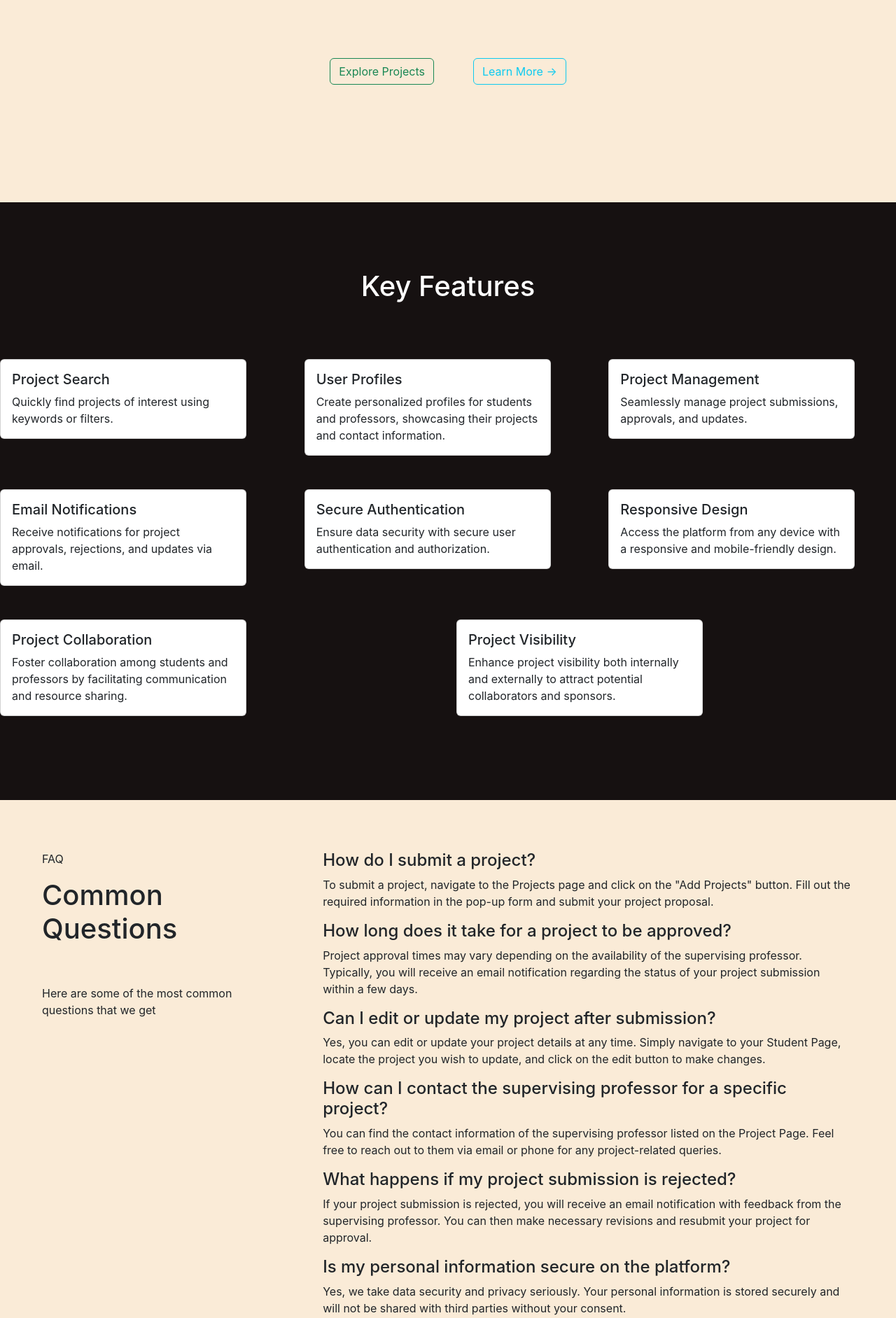
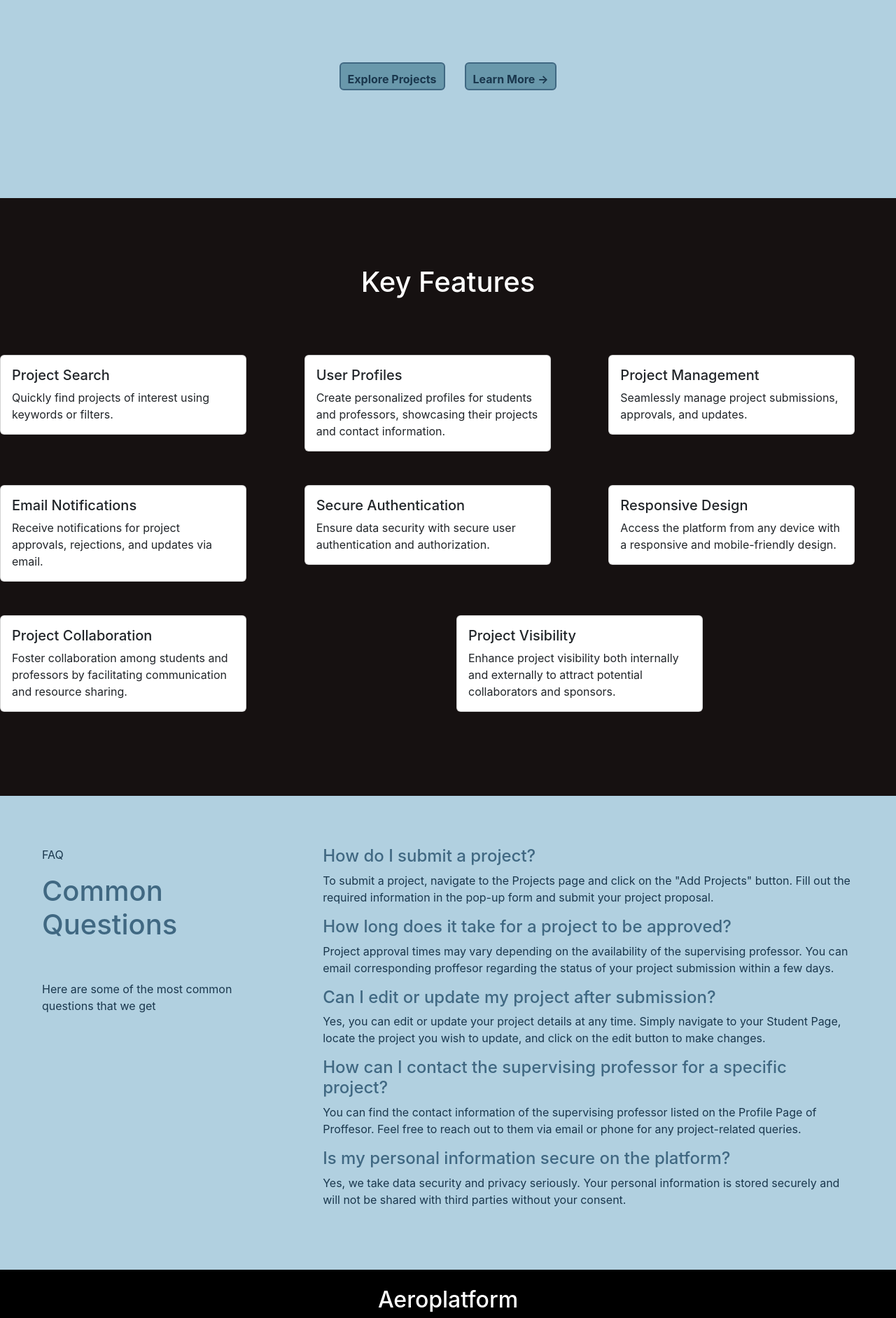
Before and after one commit to mudit129/Project-Collab, a React (Create React App) app in the folder frontend/: page / in a window 1280 px wide. Shown: the part 317-2200 px from the top of the page at 70% size. Built offline with nearby package versions, Linux system fonts and the light colour scheme.

Commit message:
frontend

```diff
--- a/frontend/src/components/HomePages/FAQs.js
+++ b/frontend/src/components/HomePages/FAQs.js
@@ -1,48 +1,74 @@
-import React from 'react'
+import React from "react";
 
 const FAQs = () => {
   return (
-    <div style = {{background: "antiquewhite"}}>
-        <br></br>
-        <br></br>
-        <br></br>
+    <div style={{ background: "#B1D0E0" }}>
+      <br></br>
+      <br></br>
+      <br></br>
       <div className="d-grid gap-2 d-md-flex justify-content-md-center">
-        <div className='container mx-5' style = {{width: "30%"}}>
-            <p>FAQ</p>
-            <h1>Common Questions</h1>
-            <br></br>
-            <br></br>
-            <p>Here are some of the most common questions that we get</p>
+        <div className="container mx-5" style={{ width: "30%" }}>
+          <p style={{ color: "#1A374D" }}>FAQ</p>
+          <h1 style={{ color: "#406882" }}>Common Questions</h1>
+          <br></br>
+          <br></br>
+          <p style={{ color: "#1A374D" }}>
+            Here are some of the most common questions that we get
+          </p>
         </div>
-        <div className='container mx-5' style = {{width: "80%"}}>
-            <h4>How do I submit a project?</h4>
-            <p>To submit a project, navigate to the Projects page and click on the "Add Projects" button. Fill out the required information in the pop-up form and submit your project proposal.</p>
+        <div className="container mx-5" style={{ width: "80%" }}>
+          <h4 style={{ color: "#406882" }}>How do I submit a project?</h4>
+          <p style={{ color: "#1A374D" }}>
+            To submit a project, navigate to the Projects page and click on the
+            "Add Projects" button. Fill out the required information in the
+            pop-up form and submit your project proposal.
+          </p>
 
-            <h4>How long does it take for a project to be approved?</h4>
-            <p>Project approval times may vary depending on the availability of the supervising professor. Typically, you will receive an email notification regarding the status of your project submission within a few days.</p>
+          <h4 style={{ color: "#406882" }}>
+            How long does it take for a project to be approved?
+          </h4>
+          <p style={{ color: "#1A374D" }}>
+            Project approval times may vary depending on the availability of the
+            supervising professor. You can email corresponding proffesor
+            regarding the status of your project submission within a few days.
+          </p>
 
-            <h4>Can I edit or update my project after submission?</h4>
-            <p>Yes, you can edit or update your project details at any time. Simply navigate to your Student Page, locate the project you wish to update, and click on the edit button to make changes.</p>
+          <h4 style={{ color: "#406882" }}>
+            Can I edit or update my project after submission?
+          </h4>
+          <p style={{ color: "#1A374D" }}>
+            Yes, you can edit or update your project details at any time. Simply
+            navigate to your Student Page, locate the project you wish to
+            update, and click on the edit button to make changes.
+          </p>
 
-            <h4>How can I contact the supervising professor for a specific project?</h4>
-            <p>You can find the contact information of the supervising professor listed on the Project Page. Feel free to reach out to them via email or phone for any project-related queries.</p>
+          <h4 style={{ color: "#406882" }}>
+            How can I contact the supervising professor for a specific project?
+          </h4>
+          <p style={{ color: "#1A374D" }}>
+            You can find the contact information of the supervising professor
+            listed on the Profile Page of Proffesor. Feel free to reach out to
+            them via email or phone for any project-related queries.
+          </p>
 
-            <h4>What happens if my project submission is rejected?</h4>
-            <p>If your project submission is rejected, you will receive an email notification with feedback from the supervising professor. You can then make necessary revisions and resubmit your project for approval.</p>
-
-            <h4>Is my personal information secure on the platform?</h4>
-            <p>Yes, we take data security and privacy seriously. Your personal information is stored securely and will not be shared with third parties without your consent.</p>
+          <h4 style={{ color: "#406882" }}>
+            Is my personal information secure on the platform?
+          </h4>
+          <p style={{ color: "#1A374D" }}>
+            Yes, we take data security and privacy seriously. Your personal
+            information is stored securely and will not be shared with third
+            parties without your consent.
+          </p>
         </div>
       </div>
       <br></br>
       <br></br>
       <br></br>
     </div>
-  )
-}
+  );
+};
 
-export default FAQs
-
+export default FAQs;
 
 // FAQs (Frequently Asked Questions):
 
--- a/frontend/src/components/HomePages/Features.css
+++ b/frontend/src/components/HomePages/Features.css
@@ -1,20 +1,22 @@
-/* .container{
-    position: absolute;
-    top: 20%;
-    left: 15%;
-    bottom: 20%;
-    right: 15%;
-    border: 1px solid black;
-    border-radius: 5px;
-} */
+.btn {
+  background: #6998ab;
+  padding: 10px;
+  height: 40px;
+  border-color: #406882;
+  border-width: 2px;
+  font-weight: bold;
+  color: #1a374d;
+  margin: 10px;
+  justify-content: center;
+}
 
-/* .key{
-    position: relative;
-    left: 32%;
-    align-items: center;
-} */
+.btn:hover {
+  background-color: #1a374d; /* Hover background color */
+  color: white; /* Hover border color */
+  border-width: 3px;
+}
 
-.features{
+.features {
   position: inherit;
   border: 1px solid black;
   border-radius: 5px;
@@ -24,38 +26,38 @@
 }
 
 #f1,
-#f2{
+#f2 {
   /* position: absolute; */
-    top:10%;
-    width:45%;
-    height:38%;
+  top: 10%;
+  width: 45%;
+  height: 38%;
   left: 2%;
 }
 
-#f2{
+#f2 {
   left: 50%;
 }
 
 #f3,
-#f4{
+#f4 {
   /* position: absolute; */
-    top:55%;
+  top: 55%;
   width: 45%;
-    height:38%;
+  height: 38%;
   left: 2%;
 }
 
-#f4{
+#f4 {
   left: 50%;
 }
 
 .row1,
-.row2{
+.row2 {
   position: absolute;
   left: 15%;
   top: 20%;
 }
 
-.row2{
-    top:45%;
+.row2 {
+  top: 45%;
 }
--- a/frontend/src/components/HomePages/FirstPage.js
+++ b/frontend/src/components/HomePages/FirstPage.js
@@ -1,26 +1,29 @@
-import React from 'react'
-import { useNavigate} from "react-router-dom";
-
+import React from "react";
+import { useNavigate } from "react-router-dom";
+import "./Features.css";
 
 const FirstPage = () => {
-
   const navigate = useNavigate();
 
   return (
-    <div style = {{background: "antiquewhite"}}>
+    <div style={{ background: "#B1D0E0", color: "#1A374D" }}>
       <br></br>
       <br></br>
       <br></br>
       <br></br>
       <br></br>
       <br></br>
-      <h1 className='text-center key'>Welcome to the Aerospace Project</h1>
-      <h1 className='text-center key mb-4'>Collabration Platform</h1>
+      <h1 className="text-center key">Welcome to the Research Project</h1>
+      <h1 className="text-center key mb-4">Collabration Platform</h1>
       <br></br>
       <br></br>
       <div className="d-grid gap-2 d-md-flex justify-content-md-center">
-        <button type="button" className="btn btn-outline-success mx-4 my-4" onClick={()=>navigate('/allProjects')}>Explore Projects</button>
-        <button type="button" className="btn btn-outline-info mx-4 my-4">Learn More &rarr;</button>
+        <button type="button" class="btn">
+          Explore Projects
+        </button>
+        <button type="button" className="btn">
+          Learn More &rarr;
+        </button>
       </div>
       <br></br>
       <br></br>
@@ -29,7 +32,7 @@ const FirstPage = () => {
       <br></br>
       <br></br>
     </div>
-  )
-}
+  );
+};
 
-export default FirstPage
+export default FirstPage;
--- a/frontend/src/components/UserProfile/UserSidebar.js
+++ b/frontend/src/components/UserProfile/UserSidebar.js
@@ -149,7 +149,7 @@ const UserSidebar = ({ activepage }) => {
             <path
               strokeLinecap="round"
               strokeLinejoin="round"
-              d="M4.26 10.147a60.438 60.438 0 0 0-.491 6.347A48.62 48.62 0 0 1 12 20.904a48.62 48.62 0 0 1 8.232-4.41 60.46 60.46 0 0 0-.491-6.347m-15.482 0a50.636 50.636 0 0 0-2.658-.813A59.906 59.906 0 0 1 12 3.493a59.903 59.903 0 0 1 10.399 5.84c-.896.248-1.783.52-2.658.814m-15.482 0A50.717 50.717 0 0 1 12 13.489a50.702 50.702 0 0 1 7.74-3.342M6.75 15a.75.75 0 1 0 0-1.5.75.75 0 0 0 0 1.5Zm0 0v-3.675A55.378 55.378 0 0 1 12 8.443m-7.007 11.55A5.981 5.981 0 0 0 6.75 15.75v-1.5"
+              d="m7.875 14.25 1.214 1.942a2.25 2.25 0 0 0 1.908 1.058h2.006c.776 0 1.497-.4 1.908-1.058l1.214-1.942M2.41 9h4.636a2.25 2.25 0 0 1 1.872 1.002l.164.246a2.25 2.25 0 0 0 1.872 1.002h2.092a2.25 2.25 0 0 0 1.872-1.002l.164-.246A2.25 2.25 0 0 1 16.954 9h4.636M2.41 9a2.25 2.25 0 0 0-.16.832V12a2.25 2.25 0 0 0 2.25 2.25h15A2.25 2.25 0 0 0 21.75 12V9.832c0-.287-.055-.57-.16-.832M2.41 9a2.25 2.25 0 0 1 .382-.632l3.285-3.832a2.25 2.25 0 0 1 1.708-.786h8.43c.657 0 1.281.287 1.709.786l3.284 3.832c.163.19.291.404.382.632M4.5 20.25h15A2.25 2.25 0 0 0 21.75 18v-2.625c0-.621-.504-1.125-1.125-1.125H3.375c-.621 0-1.125.504-1.125 1.125V18a2.25 2.25 0 0 0 2.25 2.25Z"
             />
           </svg>
 
@@ -169,7 +169,7 @@ const UserSidebar = ({ activepage }) => {
               <path
                 strokeLinecap="round"
                 strokeLinejoin="round"
-                d="M4.26 10.147a60.438 60.438 0 0 0-.491 6.347A48.62 48.62 0 0 1 12 20.904a48.62 48.62 0 0 1 8.232-4.41 60.46 60.46 0 0 0-.491-6.347m-15.482 0a50.636 50.636 0 0 0-2.658-.813A59.906 59.906 0 0 1 12 3.493a59.903 59.903 0 0 1 10.399 5.84c-.896.248-1.783.52-2.658.814m-15.482 0A50.717 50.717 0 0 1 12 13.489a50.702 50.702 0 0 1 7.74-3.342M6.75 15a.75.75 0 1 0 0-1.5.75.75 0 0 0 0 1.5Zm0 0v-3.675A55.378 55.378 0 0 1 12 8.443m-7.007 11.55A5.981 5.981 0 0 0 6.75 15.75v-1.5"
+                d="m7.875 14.25 1.214 1.942a2.25 2.25 0 0 0 1.908 1.058h2.006c.776 0 1.497-.4 1.908-1.058l1.214-1.942M2.41 9h4.636a2.25 2.25 0 0 1 1.872 1.002l.164.246a2.25 2.25 0 0 0 1.872 1.002h2.092a2.25 2.25 0 0 0 1.872-1.002l.164-.246A2.25 2.25 0 0 1 16.954 9h4.636M2.41 9a2.25 2.25 0 0 0-.16.832V12a2.25 2.25 0 0 0 2.25 2.25h15A2.25 2.25 0 0 0 21.75 12V9.832c0-.287-.055-.57-.16-.832M2.41 9a2.25 2.25 0 0 1 .382-.632l3.285-3.832a2.25 2.25 0 0 1 1.708-.786h8.43c.657 0 1.281.287 1.709.786l3.284 3.832c.163.19.291.404.382.632M4.5 20.25h15A2.25 2.25 0 0 0 21.75 18v-2.625c0-.621-.504-1.125-1.125-1.125H3.375c-.621 0-1.125.504-1.125 1.125V18a2.25 2.25 0 0 0 2.25 2.25Z"
               />
             </svg>
 
--- a/frontend/src/pages/User/UserProfile.css
+++ b/frontend/src/pages/User/UserProfile.css
@@ -1,6 +1,7 @@
 .userprofile {
   display: flex;
   flex-direction: column;
+  background-color: rgb(177, 208, 224);
 }
 
 .userprofilein {
@@ -14,17 +15,20 @@
 .userprofile .userprofilein .left_profile {
   width: 20%;
 
-  border: 1px solid rgb(207, 207, 207);
+  border: 1px solid #1a374d;
   border-radius: 5px;
   min-height: 50vh;
+  margin-bottom: 40px;
 }
 
 .userprofile .userprofilein .right_profile {
   width: 60%;
 
-  border: 1px solid rgb(207, 207, 207);
+  border: 1px solid #1a374d;
+  border: 1px solid;
   border-radius: 5px;
   min-height: 50vh;
+  margin-bottom: 40px;
 }
 
 @media (max-width: 1000px) {
--- a/frontend/src/pages/User/UserProfile.js
+++ b/frontend/src/pages/User/UserProfile.js
@@ -1,6 +1,5 @@
 import React from "react";
 import SingleBanner from "../../components/Banner/SingleBanner";
-import Navbar from "../../components/Navbar";
 import { useParams } from "react-router-dom";
 import UserSidebar from "../../components/UserProfile/UserSidebar";
 import AccountSettings from "../../components/UserProfile/AccountSettings";
```
Also changed, not shown: frontend/src/components/Navbar.js (+6 -3 lines), frontend/src/pages/AddProject.js (+22 -79 lines), frontend/src/pages/Login/Login.css (+28 -25 lines), frontend/src/pages/Signup/Signup.css (+37 -22 lines), frontend/src/pages/Signup/Signup.js (+8 -9 lines), 1 other file (tests, documents, lock files or other folders). Lines whose indentation alone changed are shown as unchanged.
